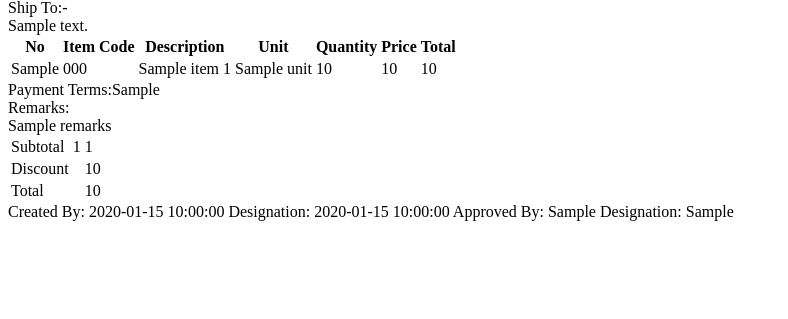
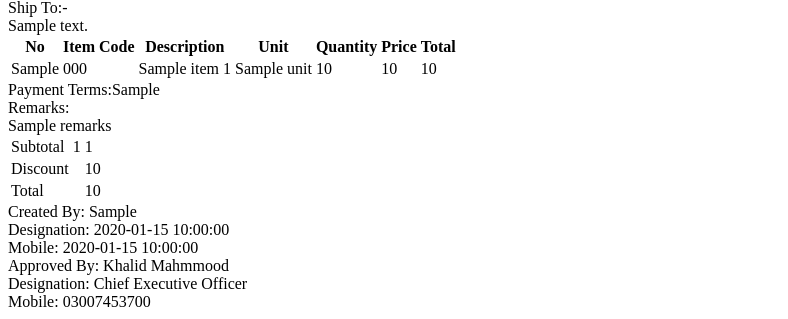
Before and after one commit to asaducp-hue/pr-pdf-api, a Python web app: template templates/purchase_order.html in a window 1280 px wide. Shown: the part 783-1102 px from the top of the page, without its empty margins (0-788 px from the left). Before the commit the page ends 1004 px from the top, so only its background shows below. Run offline with Jinja, Linux system fonts and the light colour scheme; the template is opened without the code that fills it: most values are stand-ins (such as "Sample title", 1, 10 or a date in 2020); grey boxes marked "Sample" are stand-in pictures.

Commit message:
footer has been updated for purchse order/purchase order dup quotation

```diff
--- a/purchase_order.py
+++ b/purchase_order.py
@@ -94,6 +94,9 @@ def generate_purchase_order(data):
         is_gst=data.get("is_gst", ""),
         created_by=data.get("created_by", ""),
         created_by_designation=data.get("created_by_designation", ""),
+         created_by_phone=data.get(
+                    "created_by_phone", ""
+                ),
         approved_by=data.get("approved_by", ""),
         approved_by_designation=data.get("approved_by_designation", ""),
         ceo=data.get("ceo", ""),
--- a/purchase_order_dup.py
+++ b/purchase_order_dup.py
@@ -94,6 +94,9 @@ def generate_purchase_order_dup(data):
         is_gst=data.get("is_gst", ""),
         created_by=data.get("created_by", ""),
         created_by_designation=data.get("created_by_designation", ""),
+         created_by_phone=data.get(
+                    "created_by_phone", ""
+                ),
         approved_by=data.get("approved_by", ""),
         approved_by_designation=data.get("approved_by_designation", ""),
         ceo=data.get("ceo", ""),
--- a/templates/purchase_order.html
+++ b/templates/purchase_order.html
@@ -152,10 +152,16 @@
 
 <!-- ================= FOOTER ================= -->
 <div class="footer-line">
-    <span class="appr-title">Created By: </span> <span class="dashes">{{ created_by }}</span>
-    <span class="appr-title">Designation: </span> <span class="dashes">{{ created_by_designation }}</span>
-    <span class="appr-title">Approved By: </span> <span class="dashes">{{approved_by}}</span>
-    <span class="appr-title">Designation: </span> <span class="dashes">{{approved_by_designation}}</span>
+    <div class="footer-block">
+        <div class="footer-row"><span class="appr-title">Created By:</span> <span class="dashes">{{ prepared_by }}</span></div>
+        <div class="footer-row"><span class="appr-title">Designation:</span> <span class="dashes">{{ created_by_designation }}</span></div>
+        <div class="footer-row"><span class="appr-title">Mobile:</span> <span class="dashes">{{ created_by_phone }}</span></div>
+    </div>
+    <div class="footer-block">
+        <div class="footer-row"><span class="appr-title">Approved By:</span> <span class="dashes">Khalid Mahmmood</span></div>
+        <div class="footer-row"><span class="appr-title">Designation:</span> <span class="dashes">Chief Executive Officer</span></div>
+        <div class="footer-row"><span class="appr-title">Mobile:</span> <span class="dashes">03007453700</span></div>
+    </div>
 </div>
 
 </body>
```
Also changed, not shown: templates/purchase_order_dup.html (+10 -4 lines).
